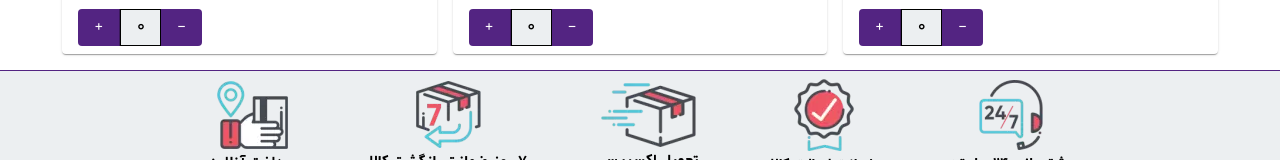
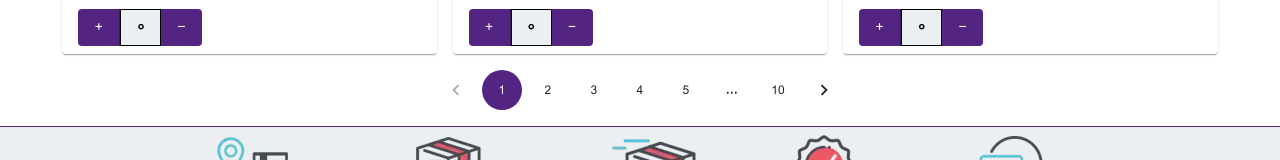
Before and after one commit to greendream21/Pet-shop, a React (Create React App) app: page /products in a window 1280 px wide. Shown: the part 871-1031 px from the top of the page. Built offline with nearby package versions, Linux system fonts and the light colour scheme.

Commit message:
Pagination UI is complete

```diff
--- a/src/components/Utils/Paginations/Paginations.tsx
+++ b/src/components/Utils/Paginations/Paginations.tsx
@@ -6,7 +6,7 @@ export default function Paginations() {
   return (
     <>
       <Stack spacing={2}>
-        <Pagination count={10} color="secondary" />
+        <Pagination size="large" count={10} color="secondary" />
       </Stack>
     </>
   );
--- a/src/pages/Products/Main/Products.tsx
+++ b/src/pages/Products/Main/Products.tsx
@@ -1,6 +1,7 @@
 import { Box } from "@mui/material";
 import React from "react";
 import Cards from "../../../components/Utils/Cards/Cards";
+import Paginations from "../../../components/Utils/Paginations/Paginations";
 import ProductsHeader from "../ProductsHeader/ProductsHeader";
 
 function Products() {
@@ -16,6 +17,9 @@ function Products() {
           <Cards title="غذای خشک گربه پرشین رویال کنین" image="https://rabinseh.com/wp-content/uploads/2022/06/4-dgdd-247x247.jpg" price="۱.۲۰۰.۰۰۰" />
           <Cards title="غذای خشک گربه پرشین رویال کنین" image="https://rabinseh.com/wp-content/uploads/2022/06/4-dgdd-247x247.jpg" price="۱.۲۰۰.۰۰۰" />
         </Box>
+        <Box sx={{ width: "100%", display: "flex", justifyContent: "center", alignItems: "center", mb: "1rem" }}>
+          <Paginations />
+        </Box>
       </Box>
     </>
   );
```
